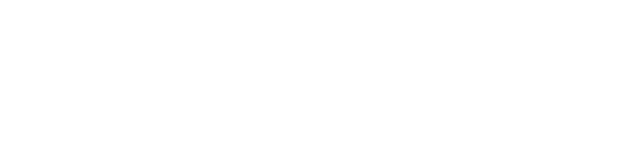
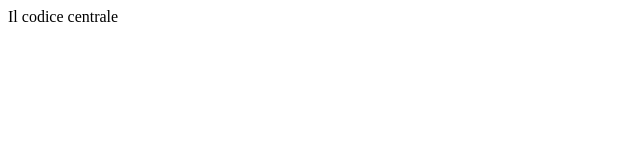
Before and after one commit to Aleroma0/Corso-dist2024, a plain HTML site: page index.html in a window 1280 px wide. Shown: the whole page, without its empty margins (0-640 px from the left). Drawn offline with Linux system fonts and the light colour scheme.

Commit message:
modificato file index con corpo centrale

```diff
--- a/index.html
+++ b/index.html
@@ -3,5 +3,6 @@
 <title>Pagina iniziale</title>
 </head>
 <body>
+<v>Il codice centrale</v>
 </body>
 </html>
```
